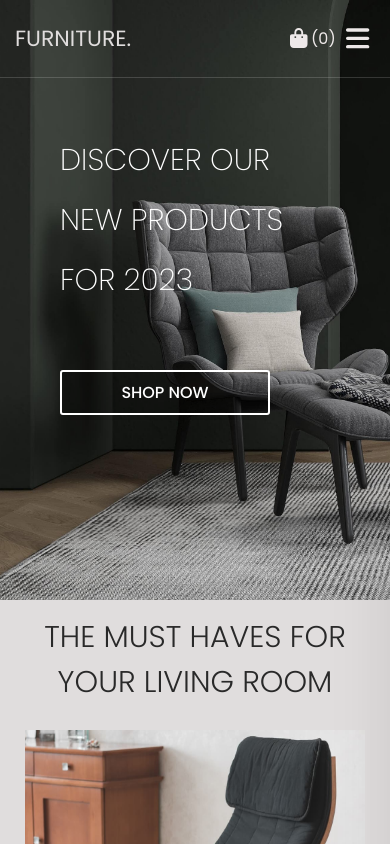
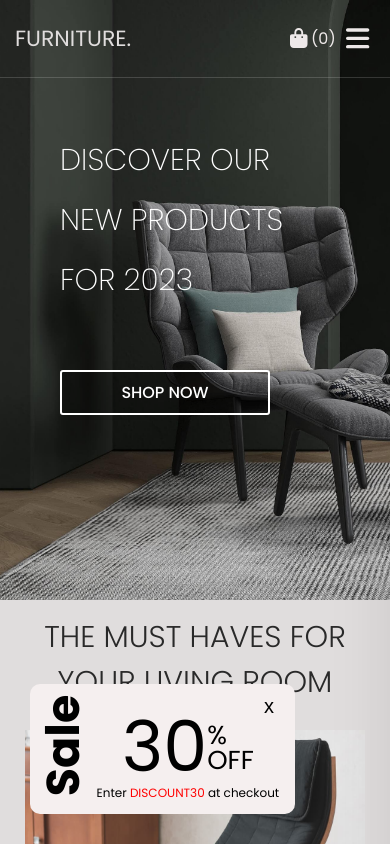
Before and after one commit to Dovile234/ecommerce-website, a React (Create React App) app: page / in a window 390 px wide. Shown: the top 844 px of the page. Built offline with nearby package versions, Linux system fonts and the light colour scheme.

Commit message:
discount message

```diff
--- a/src/pages/Cart.js
+++ b/src/pages/Cart.js
@@ -11,11 +11,10 @@ const Cart = () => {
   const [isDiscount, setIsDiscount] = useState();
   const { cartItems, getTotalCartAmount } = useContext(ShopContext);
   const totalAmount = getTotalCartAmount();
-  console.log(discount);
 
   const discountHandler = (event) => {
     event.preventDefault();
-    if (discount === "discount10") {
+    if (discount === "discount30") {
       setIsDiscount(true);
     } else {
       setIsDiscount(false);
--- a/src/pages/Home.js
+++ b/src/pages/Home.js
@@ -4,16 +4,11 @@ import WhiteButton from "../components/WhiteButton";
 import ImageWithText from "../components/ImageWithText";
 
 const Home = () => {
-  const [popup, setPopup] = useState(false);
+  const [popup, setPopup] = useState(true);
   const closeHandler = () => {
-    // document.querySelector(".popup").style.display = "none";
     setPopup(false);
   };
 
-  window.addEventListener("load", () => {
-    // document.querySelector(".popup").style.display = "initial";
-    setPopup(true);
-  });
   return (
     <div>
       <section className="hero">
--- a/src/style/Home.css
+++ b/src/style/Home.css
@@ -135,6 +135,36 @@
   .hero-title {
     font-size: 45px;
   }
+
+  .popup {
+    width: 265px;
+    height: 130px;
+    padding: 17px;
+    padding-top: 10px;
+  }
+
+  .popup h3 {
+    padding-top: 8px;
+    font-size: 46px;
+  }
+
+  .number-wrap {
+    height: 92%;
+  }
+
+  .number-wrap .number {
+    font-size: 70px;
+  }
+
+  .popup div .discount-wrap span {
+    font-size: 26px;
+    margin-bottom: 9px;
+  }
+
+  .right-section p {
+    bottom: 0;
+    font-size: 12px;
+  }
 }
 
 @media (max-width: 590px) {
```
